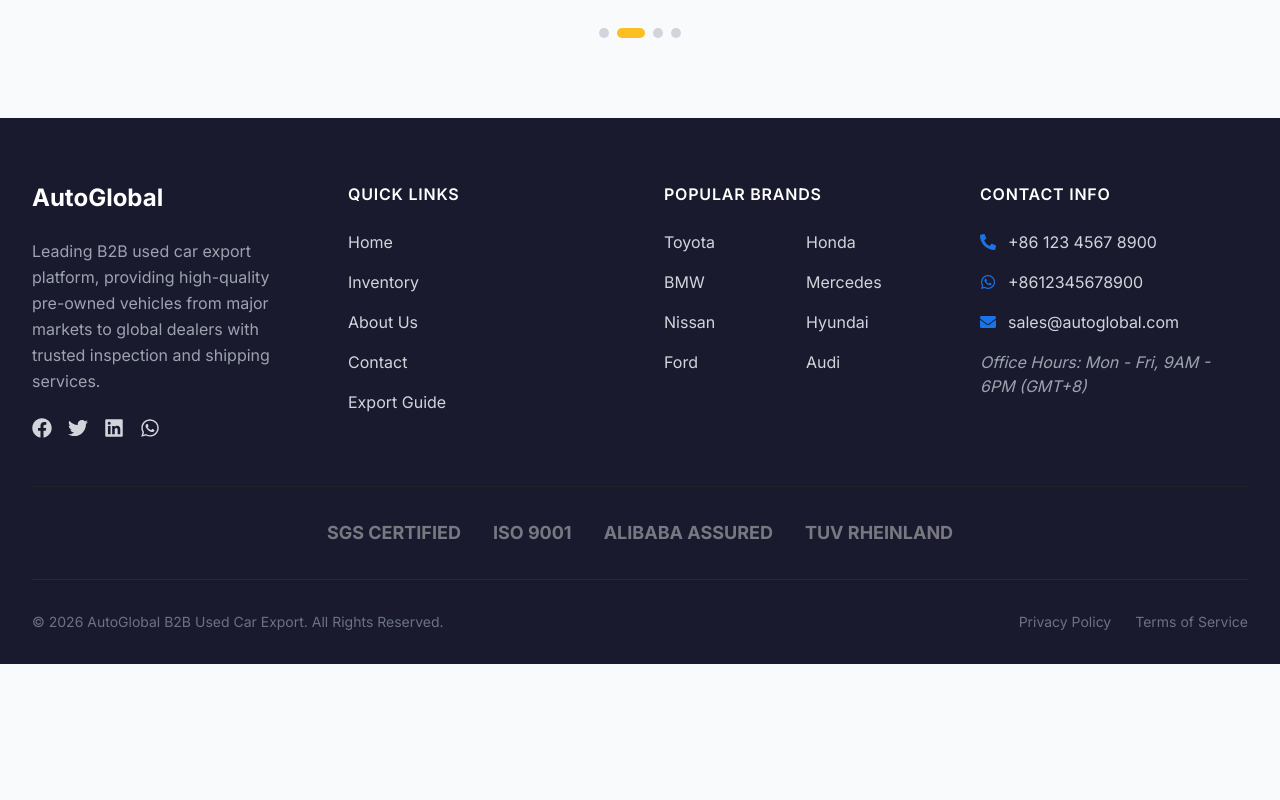
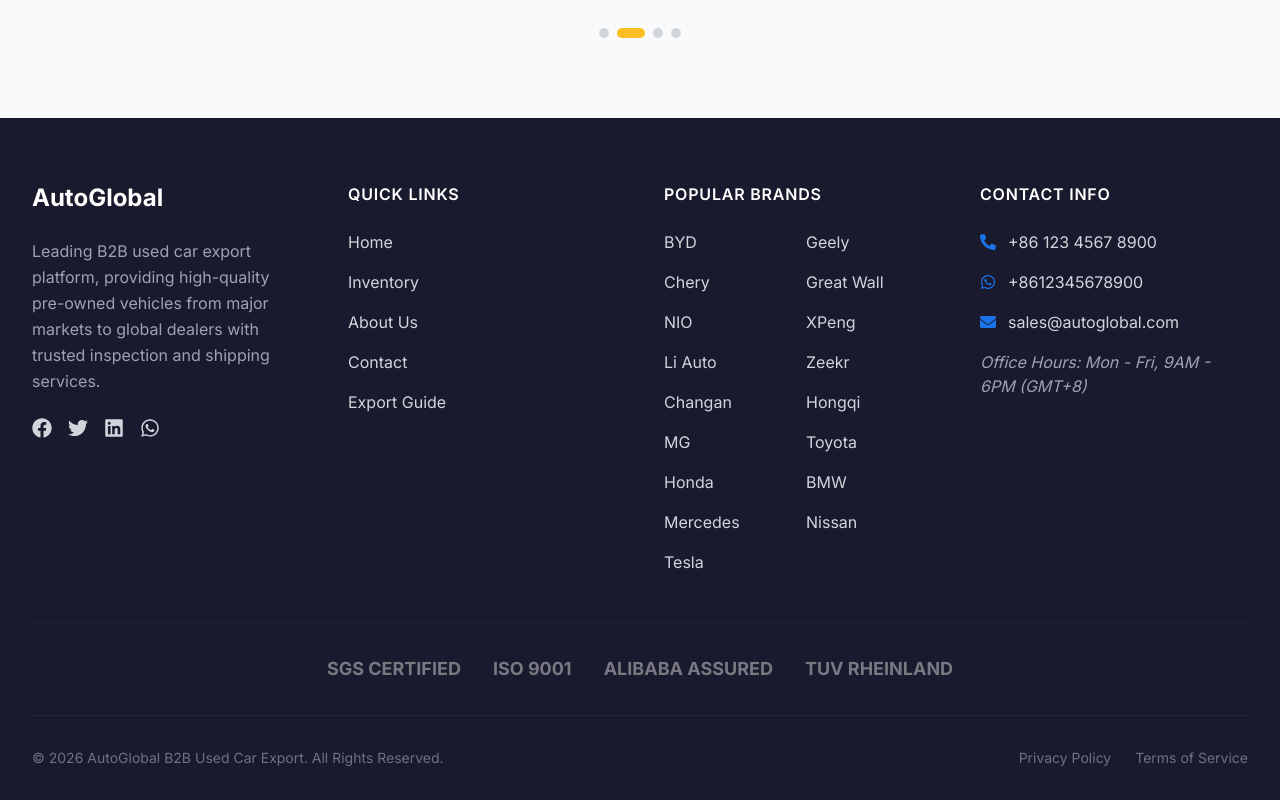
Before and after one commit to hcz19950202-beep/autoglobal-b2b, a React (Vite) app in the folder client/: page / in a window 1280 px wide. Shown: the part 5691-6491 px from the top of the page. Before the commit the page ends 6355 px from the top, so only its background shows below. Built offline with nearby package versions, Linux system fonts and the light colour scheme; no server answers.

Commit message:
feat: add all Chinese car brands to admin form, search filters, hero and footer

```diff
--- a/client/src/components/Footer.jsx
+++ b/client/src/components/Footer.jsx
@@ -9,7 +9,7 @@
   const { config, getWhatsAppUrl } = useSiteConfig();
   const currentYear = new Date().getFullYear();
 
-  const brands = ['Toyota', 'Honda', 'BMW', 'Mercedes', 'Nissan', 'Hyundai', 'Ford', 'Audi'];
+  const brands = ['BYD', 'Geely', 'Chery', 'Great Wall', 'NIO', 'XPeng', 'Li Auto', 'Zeekr', 'Changan', 'Hongqi', 'MG', 'Toyota', 'Honda', 'BMW', 'Mercedes', 'Nissan', 'Tesla'];
   const quickLinks = [
     { name: t('nav.home'), path: '/' },
     { name: t('footer.inventory'), path: '/vehicles' },
--- a/client/src/components/HeroBanner.jsx
+++ b/client/src/components/HeroBanner.jsx
@@ -71,7 +71,7 @@
               <div className="w-full sm:flex-1 grid grid-cols-3 gap-2">
                 <select className="w-full p-3 sm:p-3.5 border-none focus:ring-2 focus:ring-primary/30 rounded-lg sm:rounded-xl text-gray-700 bg-gray-50/80 text-sm font-medium" value={searchParams.brand} onChange={(e) => setSearchParams({...searchParams, brand: e.target.value})}>
                   <option value="">{t('hero.selectBrand')}</option>
-                  <option value="toyota">Toyota</option><option value="honda">Honda</option><option value="bmw">BMW</option><option value="mercedes">Mercedes-Benz</option><option value="nissan">Nissan</option><option value="hyundai">Hyundai</option>
+                  <option value="byd">BYD</option><option value="geely">Geely</option><option value="chery">Chery</option><option value="great-wall">Great Wall</option><option value="haval">Haval</option><option value="changan">Changan</option><option value="nio">NIO</option><option value="xpeng">XPeng</option><option value="li-auto">Li Auto</option><option value="zeekr">Zeekr</option><option value="hongqi">Hongqi</option><option value="mg">MG</option><option value="denza">Denza</option><option value="deepal">Deepal</option><option value="jetour">Jetour</option><option value="toyota">Toyota</option><option value="honda">Honda</option><option value="bmw">BMW</option><option value="mercedes">Mercedes-Benz</option><option value="nissan">Nissan</option><option value="tesla">Tesla</option><option value="volkswagen">Volkswagen</option><option value="audi">Audi</option><option value="hyundai">Hyundai</option>
                 </select>
                 <select className="w-full p-3 sm:p-3.5 border-none focus:ring-2 focus:ring-primary/30 rounded-lg sm:rounded-xl text-gray-700 bg-gray-50/80 text-sm font-medium" value={searchParams.model} onChange={(e) => setSearchParams({...searchParams, model: e.target.value})}>
                   <option value="">{t('hero.selectModel')}</option>
--- a/client/src/components/SearchFilters.jsx
+++ b/client/src/components/SearchFilters.jsx
@@ -16,7 +16,16 @@
     { id: 'van', label: t('filters.van'), icon: <FaBus /> },
   ];
 
-  const brands = ['Toyota', 'Honda', 'BMW', 'Mercedes', 'Nissan', 'Hyundai', 'Ford', 'Audi', 'Volkswagen', 'Tesla'];
+  const brands = [
+    'BYD', 'Geely', 'Great Wall', 'Haval', 'Tank', 'WEY', 'Chery', 'Changan', 'NIO', 'XPeng',
+    'Li Auto', 'Leapmotor', 'Zeekr', 'Arcfox', 'Voyah', 'Neta', 'AITO', 'Wuling', 'Hongqi',
+    'GAC', 'Roewe', 'MG', 'BYD Yangwang', 'Lynk & Co', 'Polestar', 'Xiaomi', 'Denza', 'Deepal',
+    'ORA', 'Jetour', 'Exeed', 'iCAR',
+    'Toyota', 'Honda', 'Nissan', 'Mitsubishi', 'Mazda', 'Subaru', 'Suzuki', 'Isuzu', 'Lexus',
+    'BMW', 'Mercedes', 'Audi', 'Volkswagen', 'Porsche',
+    'Tesla', 'Ford', 'Chevrolet', 'Buick', 'Jeep', 'Cadillac',
+    'Hyundai', 'Kia', 'Volvo', 'Land Rover',
+  ];
   const fuelTypes = ['Petrol', 'Diesel', 'Hybrid', 'Electric', 'LPG'];
   const transmissions = ['Automatic', 'Manual'];
 
--- a/client/src/pages/admin/VehicleForm.jsx
+++ b/client/src/pages/admin/VehicleForm.jsx
@@ -14,7 +14,25 @@
   const [isSaving, setIsSaving] = useState(false);
   const [isUploading, setIsUploading] = useState(false);
   const [error, setError] = useState('');
-  const [brands] = useState(['丰田', '本田', '日产', '三菱', '马自达', '斯巴鲁', '铃木', '五十铃', '宝马', '奔驰', '奥迪', '雷克萨斯', '特斯拉', '现代', '起亚', '福特', '大众']);
+  const [brands] = useState([
+    // 中国品牌
+    '比亚迪', '吉利', '长城', '哈弗', '坦克', '魏牌(WEY)', '奇瑞', '长安', '蔚来', '小鹏',
+    '理想', '零跑', '极氪', '极狐', '岚图', '哪吒', '问界', '智界', '享界', '飞凡',
+    '五菱', '宝骏', '红旗', '一汽奔腾', '传祺', '荣威', '名爵(MG)', 'AITO',
+    '东风', '江淮', '北汽', '上汽大通', '福田', '中兴', '陆风', '猎豹',
+    '领克', '极星', '小米', '仰望', '方程豹', '腾势', '深蓝', '启源', '银河',
+    '欧拉', '捷途', '星途', 'iCAR', '大运', '远航', '昊铂',
+    // 日系品牌
+    '丰田', '本田', '日产', '三菱', '马自达', '斯巴鲁', '铃木', '五十铃', '雷克萨斯',
+    // 德系品牌
+    '宝马', '奔驰', '奥迪', '大众', '保时捷',
+    // 美系品牌
+    '特斯拉', '福特', '雪佛兰', '别克', 'Jeep', '凯迪拉克', 'GMC',
+    // 韩系品牌
+    '现代', '起亚',
+    // 其他
+    '沃尔沃', '路虎', '捷豹', '标致', '雪铁龙', '雷诺', '菲亚特',
+  ]);
 
   const initialFormState = {
     title: '', brand: '', model: '', year: new Date().getFullYear(), price: '', mileage: '',
```
